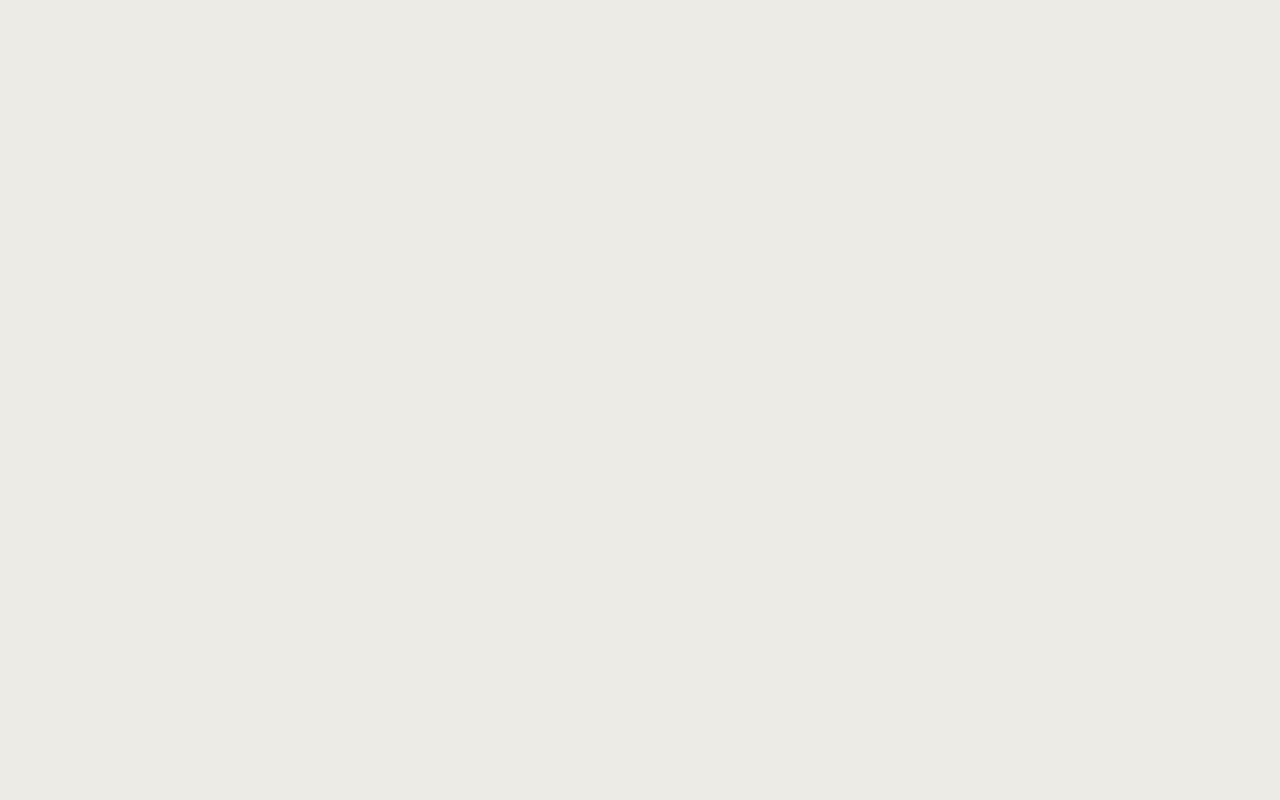
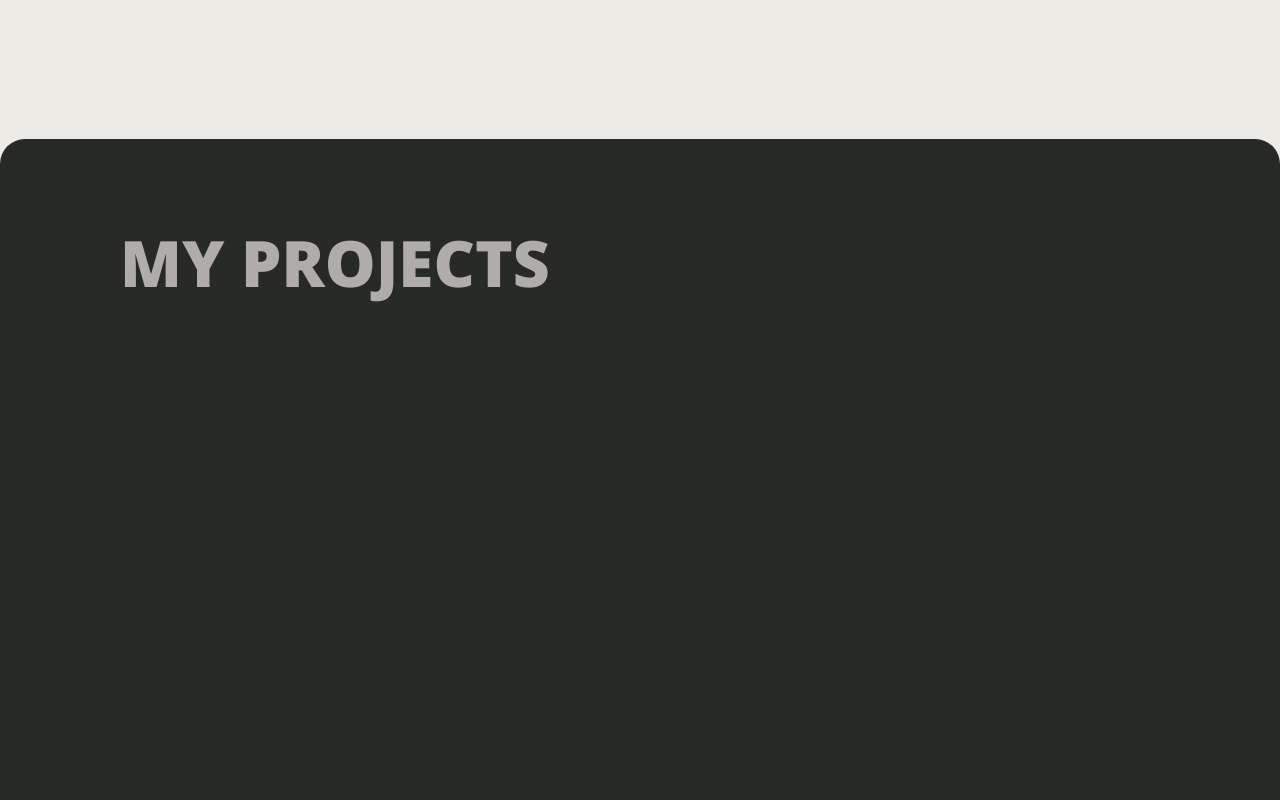
Before and after one commit to hoethan231/hoethan.github.io, a React (Create React App) app: page / in a window 1280 px wide. Shown: the part 840-1640 px from the top of the page. Before the commit the page ends 800 px from the top, so only its background shows below. Built offline with nearby package versions, Linux system fonts and the light colour scheme; a web font is replaced by a local one.

Commit message:
create project section

```diff
--- a/src/App.css
+++ b/src/App.css
@@ -1,5 +1,7 @@
-* {
+body {
     background-color: #EDEBE5;
+    margin: 0;
+    padding: 0;
     font-family: "Open Sans", sans-serif;
     color: #B0ACAC;
 }
--- a/src/App.js
+++ b/src/App.js
@@ -1,6 +1,6 @@
 import Navbar from './components/Navbar/Navbar.jsx';
 import Hero from './components/Hero/Hero.jsx';
-import Experience from './components/Experience/Experience.jsx';
+import Projects from './components/Projects/Projects.jsx';
 import './App.css';
 
 function App() {
@@ -8,7 +8,7 @@ function App() {
         <div className="App">
             <Navbar/>
             <Hero/>
-            <Experience/>
+            <Projects/>
         </div>
     );
 }
--- a/src/components/Experience/Experience.css
+++ /dev/null
@@ -1,5 +0,0 @@
-.xp-container {
-    background-color: #282A27;
-    display: flex;
-    justify-content: center;
-}
--- a/src/components/Experience/Experience.jsx
+++ /dev/null
@@ -1,12 +0,0 @@
-import React from "react";
-import "./Experience.css";
-
-const Experience = () => {
-
-    return (
-        <div className="xp-container">
-        </div>
-    )
-}
-
-export default Experience;
--- a/src/components/Hero/Hero.css
+++ b/src/components/Hero/Hero.css
@@ -1,6 +1,7 @@
 .hero {
     display: flex;
     align-items: center;
+    height: 800px;
 }
 
 .leftside {
--- /dev/null
+++ b/src/components/Projects/Projects.css
@@ -0,0 +1,12 @@
+.projects-container {
+    background-color: #282A27;
+    height: 1000px;
+    border-radius: 25px;
+}
+
+.title {
+    padding-top: 10vh;
+    padding-left: 15vh;
+    font-size: 8vh;
+    font-weight: 800;
+}
--- /dev/null
+++ b/src/components/Projects/Projects.jsx
@@ -0,0 +1,16 @@
+import React from "react";
+import "./Projects.css";
+
+const Projects = () => {
+
+    return (
+        <section className="projects-container">
+            <h1 className="title">MY PROJECTS</h1>
+            <div>
+
+            </div>
+        </section>
+    )
+}
+
+export default Projects;
--- a/src/index.css
+++ /dev/null
@@ -1,10 +0,0 @@
-* {
-    margin: 0;
-    padding: 0;
-}
-
-/* body {
-    height: 100vh;
-    background: #161513;
-    color: white;
-} */
```
